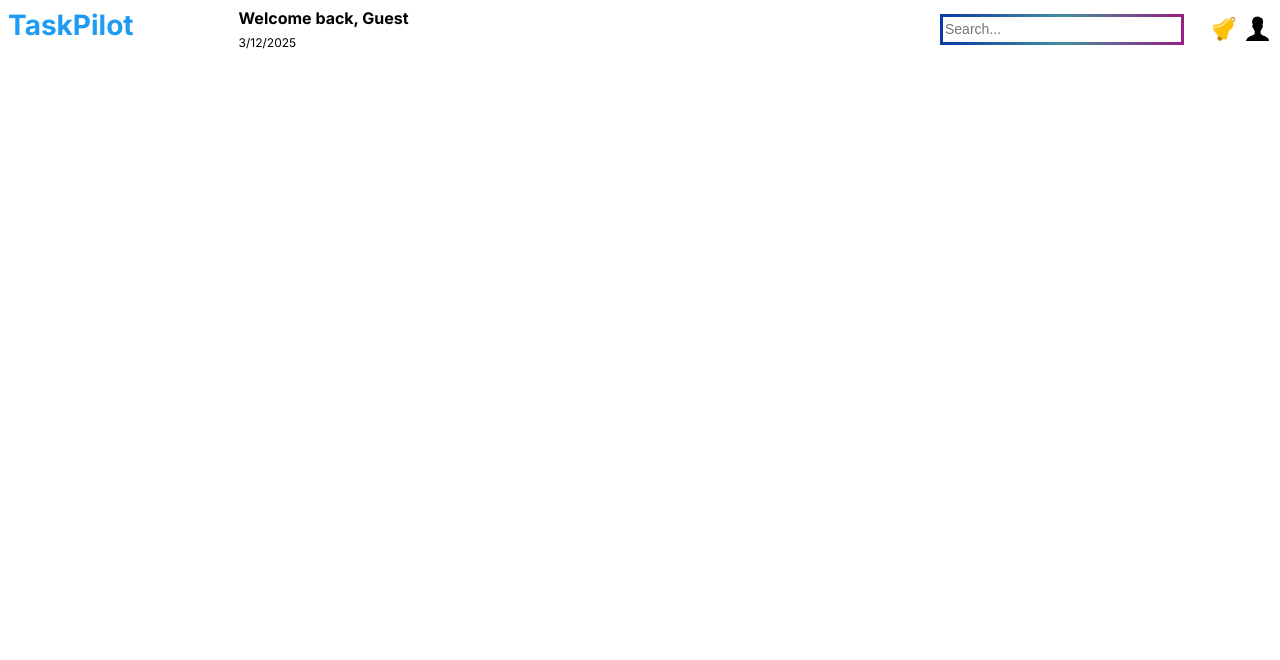
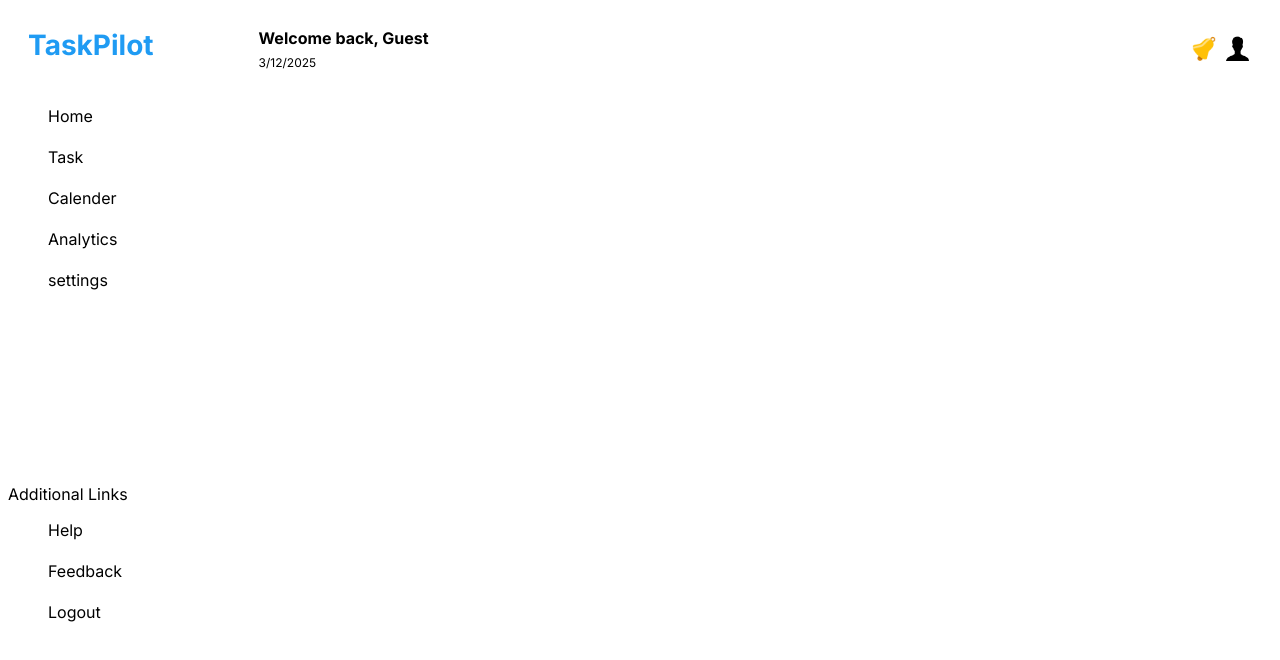
Before and after one commit to MISHOW2/TaskPilot, a React (Vite) app in the folder client/: page /dashboard in a window 1280 px wide. Shown: the top 660 px of the page. Built offline with nearby package versions, Linux system fonts and the light colour scheme.

Commit message:
made side bar

```diff
--- a/client/src/components/LoginWrapper.jsx
+++ b/client/src/components/LoginWrapper.jsx
@@ -11,11 +11,13 @@ function LoginWrapper() {
   const [password, setPassword] = useState('');
   const [confirmPassword, setConfirmPassword] = useState('');
   const [error, setError] = useState(null);
+  const [success, setSuccess] = useState(null);
   const navigate = useNavigate();
 
   const handleSubmit = async (e) => {
     e.preventDefault();
     setError(null);
+    setSuccess(null);
 
     if (!email || !password) {
       setError("Email and password are required.");
@@ -40,8 +42,13 @@ function LoginWrapper() {
 
         navigate("/dashboard");
       } else {
-        const response = await signup(fullName, email, password);
-        console.log("Signup successful:", response);
+        await signup(fullName, email, password);
+        setSuccess("Signup successful! Redirecting to login...");
+
+        setTimeout(() => {
+          setIsLogin(true);  // ✅ Switch to login form
+          setSuccess(null);  // ✅ Clear success message immediately
+        }, 2000);
       }
     } catch (error) {
       console.error("Auth Error:", error.message);
@@ -50,8 +57,8 @@ function LoginWrapper() {
   };
 
   const handleGoogleLogin = (e) => {
-    e.preventDefault(); // Prevent form submission
-    window.location.href = "http://localhost:5000/auth/google/callback";
+    e.preventDefault();
+    window.location.href = "http://localhost:5000/auth/google";
   };
 
   useEffect(() => {
@@ -68,6 +75,7 @@ function LoginWrapper() {
   return (
     <form className="login-form" onSubmit={handleSubmit}>
       {error && <p className="error-message">{error}</p>}
+      {success && <p className="success-message">{success}</p>}
 
       <button className="google-login-btn" onClick={handleGoogleLogin} type="button">
         <img src={google} alt="google-icon" className="google-icon" />
--- a/client/src/components/NavBar.jsx
+++ b/client/src/components/NavBar.jsx
@@ -1,17 +1,18 @@
 import React, { useState, useEffect } from 'react';
+import { useNavigate } from "react-router-dom"; // ✅ Import useNavigate
 import '../styles/navbar.css';
 import bell from '../assets/icons/icons8-bell-40.png';
 import user from '../assets/icons/icons8-user-50.png';
 
 function NavBar() {
-  const today = new Date().toLocaleDateString(); // Formats the date
+  const today = new Date().toLocaleDateString();
+  const [fullName, setFullName] = useState("Guest");
 
-  const [fullName, setFullName] = useState("");
+  const navigate = useNavigate(); // ✅ Define navigate
 
   useEffect(() => {
-    // Fetch the logged-in user's name from local storage
     const storedUser = JSON.parse(localStorage.getItem("user"));
-    if (storedUser) {
+    if (storedUser && storedUser.fullName) {
       setFullName(storedUser.fullName);
     }
   }, []);
@@ -21,16 +22,22 @@ function NavBar() {
       <div className="left-side">
         <div className="logo">TaskPilot</div>
         <div className="user">
-          <p className="welcome">Welcome back, {fullName || "Guest"}</p>
+          <p className="welcome">Welcome back, {fullName}</p>
           <p className="user-welcome-date">{today}</p>
         </div>
       </div>
       <div className="right-side">
-        <input
+      {
+        /**
+         *
+          <input
           type="text"
           placeholder="Search..."
           className="searchbar"
         />
+        */
+      }
+
         <div className="nav-img-icon">
           <img src={bell} alt="Notifications" />
           <img src={user} alt="User" />
--- /dev/null
+++ b/client/src/components/Sidebar.jsx
@@ -0,0 +1,29 @@
+import React from 'react'
+import '../styles/sidebar.css'
+function Sidebar() {
+  return (
+    <div className='sidebar'>
+      <div className="navigation-sidebar">
+        <ul>
+          <li><a href="">Home</a></li>
+          <li><a href="">Task</a></li>
+          <li><a href="">Calender</a></li>
+          <li><a href="">Analytics</a></li>
+          <li><a href="">settings</a></li>
+
+        </ul>
+      </div>
+
+      <div className="additional-links">
+        <p>Additional Links</p>
+        <ul>
+          <li><a href="">Help</a></li>
+          <li><a href="">Feedback</a></li>
+          <li><a href="">Logout</a></li>
+        </ul>
+      </div>
+    </div>
+  )
+}
+
+export default Sidebar
--- a/client/src/routes/Dashboard.jsx
+++ b/client/src/routes/Dashboard.jsx
@@ -1,9 +1,13 @@
 import React from 'react'
 import NavBar from '../components/NavBar'
+import Sidebar from '../components/Sidebar'
 function Dashboard() {
   return (
     <div>
      <NavBar/>
+     <div className="dashboad-layout">
+      <Sidebar/>
+     </div>
     </div>
   )
 }
--- a/client/src/styles/navbar.css
+++ b/client/src/styles/navbar.css
@@ -2,7 +2,7 @@ nav{
   display: flex;
   justify-content: space-between;
   align-items: center;
-
+    padding: 20px;
 }
 
 .left-side{
--- /dev/null
+++ b/client/src/styles/sidebar.css
@@ -0,0 +1,17 @@
+.sidebar{
+  display: flex;
+  flex-direction: column;
+  gap: 162px;
+}
+
+ ul{
+  list-style: none;
+  display: flex;
+  flex-direction: column;
+  gap: 21px;
+}
+
+ a{
+  color: black;
+  text-decoration: none;
+}
```
Also changed, not shown: client/src/components/TaskLayout.jsx (added, +11 -0 lines), 1 other file (tests, documents, lock files or other folders).
